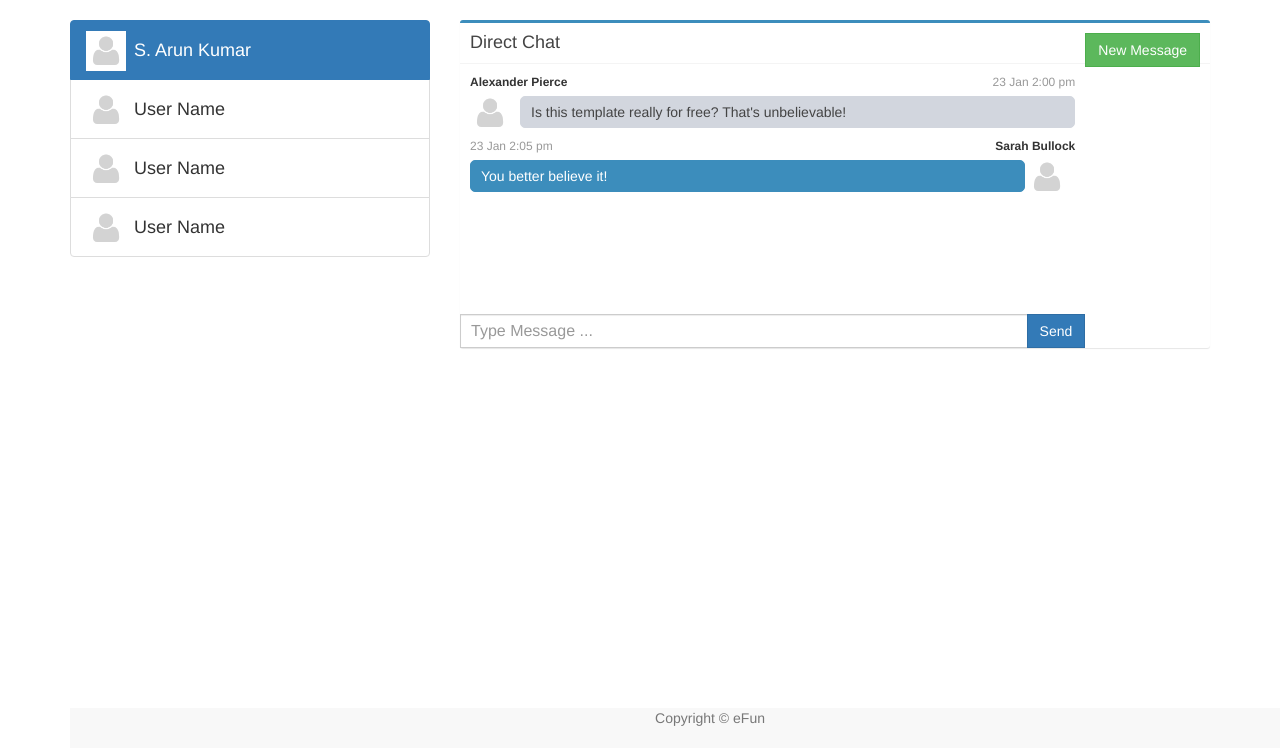
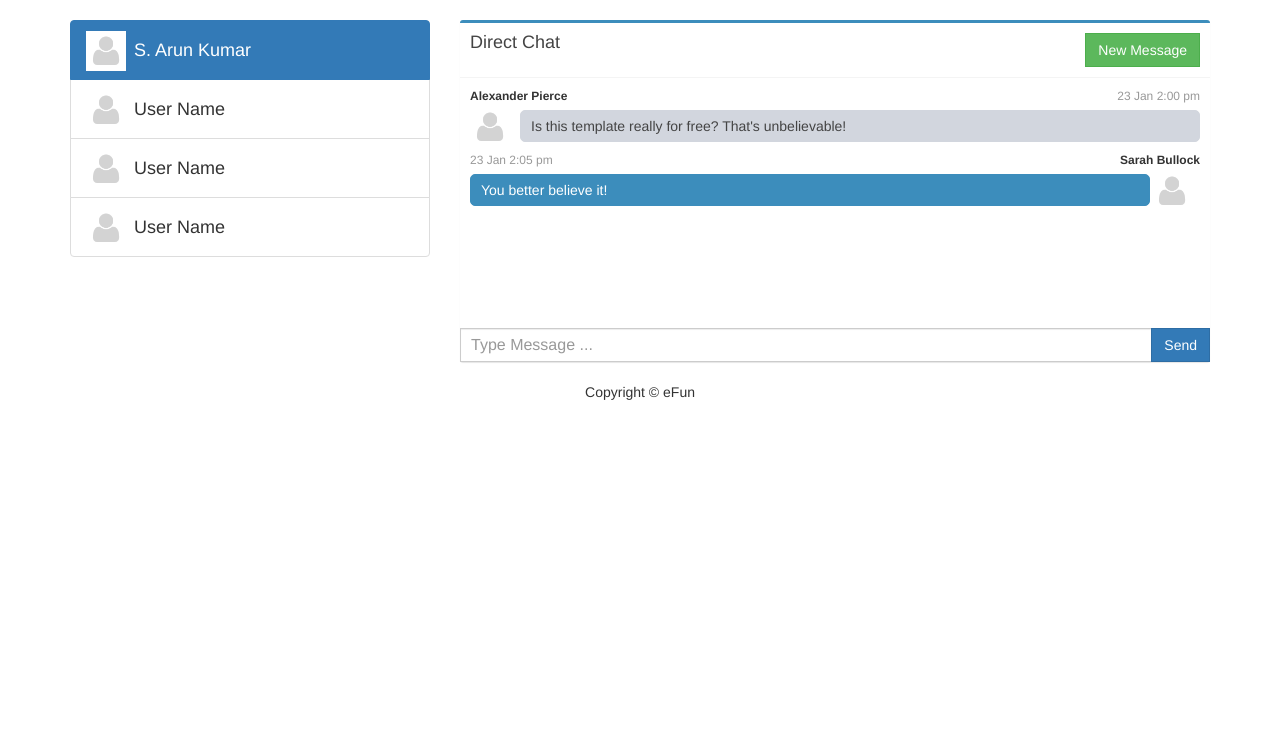
Before and after one commit to sudhagarks/chat-zone, a PHP site: page /chatty-master/ in a window 1280 px wide; the page is wider, and only the part inside the window is pictured. Shown: the part 52-800 px from the top of that part. Run offline with PHP 8.4, Linux system fonts and the light colour scheme.

Commit message:
file changes

```diff
--- a/footer.php
+++ b/footer.php
@@ -3,15 +3,4 @@
 		Copyright © eFun
 	</div>
 </footer>
-
-<style type="text/css">
-#footer {
-	position: absolute;
-	bottom: 0;
-	background-color: #f8f8f8;
-	color: #777;
-	min-height: 40px;
-	width: 100%;
-	border-color: #e7e7e7;
-}
-</style>
+<script src="js/chat.js"></script>
--- a/index.php
+++ b/index.php
@@ -19,7 +19,6 @@
   <div class="col-lg-4">
 
 	<div class="list-group">
-
 	  <a href="#" class="list-group-item active">
 	  <img class="media-object" src="img/default_user.png" alt="User Name">
 	  	<div>
@@ -59,66 +58,66 @@
 
 
 <div class="col-lg-8">
-
     <div class="box box-primary direct-chat direct-chat-primary">
         <div class="box-header with-border">
-              <h3 class="box-title">Direct Chat</h3>
+            <h3 class="box-title" style="width:100%;">
+                Direct Chat
+                <small style="padding:0px;padding-top:0px;">
+                    <button type="submit" class="btn btn-success btn-flat pull-right" style="float: right;">
+                        New Message
+                    </button>
+                </small>
+            </h3>
+        </div>
 
-            <button type="submit" class="btn btn-success btn-flat" style="float: right;">New Message</button>
-            </div>
-            <!-- /.box-header -->
-            <div enabled="true" class="box-body">
-              <!-- Conversations are loaded here -->
+        <div enabled="true" class="conversation-box box-body">
             <div class="direct-chat-messages">
-                <!-- Message. Default to the left -->
                 <div class="direct-chat-msg">
                     <div class="direct-chat-info clearfix">
                         <span class="direct-chat-name pull-left">Alexander Pierce</span>
                         <span class="direct-chat-timestamp pull-right">23 Jan 2:00 pm</span>
                     </div>
-                  <!-- /.direct-chat-info -->
                     <img class="direct-chat-img media-object" src="img/default_user.png" alt="Message User Image"><!-- /.direct-chat-img -->
                     <div class="direct-chat-text">
                         Is this template really for free? That's unbelievable!
                     </div>
-                  <!-- /.direct-chat-text -->
                 </div>
-                <!-- /.direct-chat-msg -->
-
-                <!-- Message to the right -->
                 <div class="direct-chat-msg right">
                     <div class="direct-chat-info clearfix">
                         <span class="direct-chat-name pull-right">Sarah Bullock</span>
                         <span class="direct-chat-timestamp pull-left">23 Jan 2:05 pm</span>
                     </div>
-                  <!-- /.direct-chat-info -->
                     <img class="direct-chat-img media-object" src="img/default_user.png" alt="Message User Image"><!-- /.direct-chat-img -->
                     <div class="direct-chat-text">
                       You better believe it!
                     </div>
-                  <!-- /.direct-chat-text -->
                 </div>
-                <!-- /.direct-chat-msg -->
             </div>
-              <!--/.direct-chat-messages-->
 
-            <!-- /.box-body -->
             <div class="box-footer">
                 <form action="#" method="post">
                     <div class="input-group">
                       <input name="message" placeholder="Type Message ..." class="form-control" type="text">
                           <span class="input-group-btn">
-                        <button type="submit" class="btn btn-primary btn-flat">Send</button>
+                            <button type="button" data-room-token="" class="btn btn-primary btn-flat message-send">Send</button>
                           </span>
                     </div>
                 </form>
             </div>
-            <!-- /.box-footer-->
         </div>
 
-
-  </div><!-- /.col-lg-6 -->
-</div><!-- /.row -->
+        <div class="new-conversation-box box-footer hide">
+            <form action="#" method="post">
+                <div class="input-group">
+                  <input name="message" placeholder="Type Message ..." class="form-control" type="text">
+                      <span class="input-group-btn">
+                        <button type="button" data-room-token="" class="btn btn-primary btn-flat message-send">Send</button>
+                      </span>
+                </div>
+            </form>
+        </div>
+    </div>
+</div>
 
 </div>
 
@@ -240,7 +239,6 @@
     margin-left: 0;
 }
 </style>
-
 <?php include 'footer.php';?>
 </body>
 </html>
```
Lines whose indentation alone changed are shown as unchanged.
